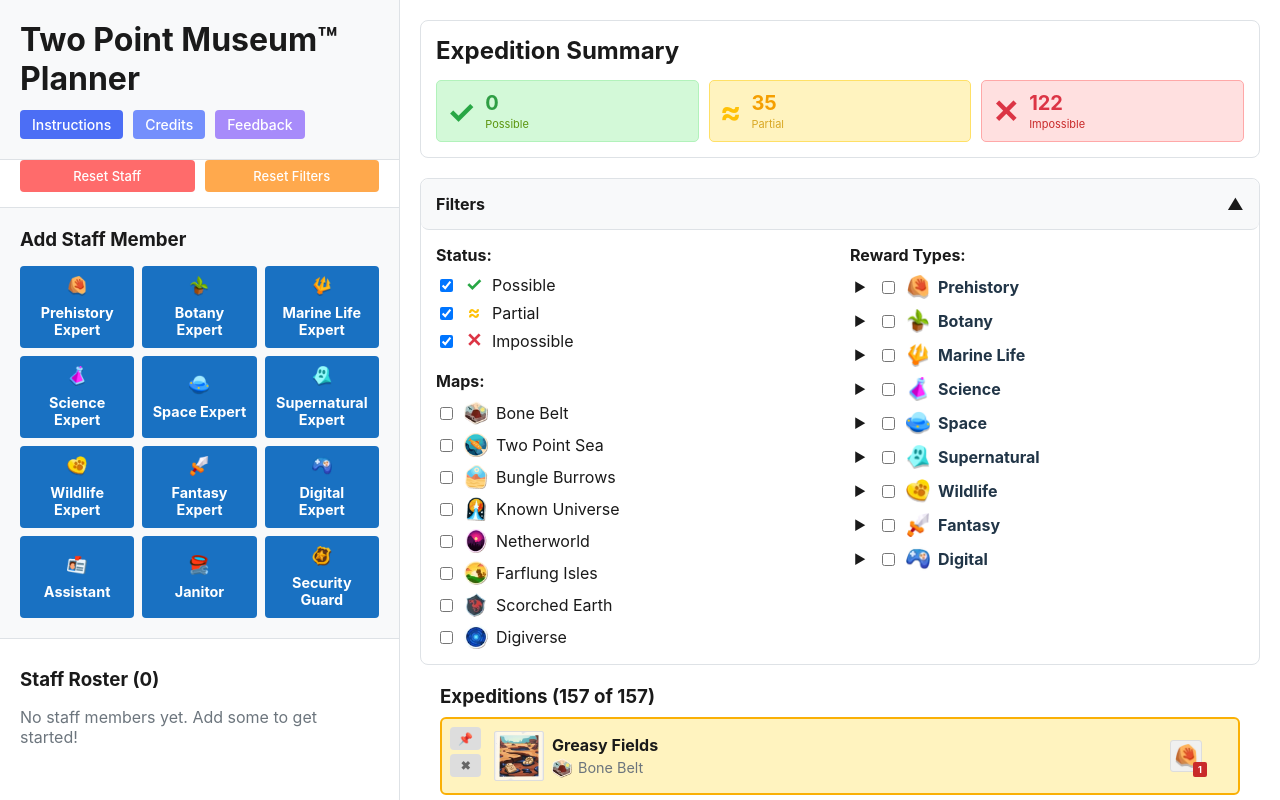
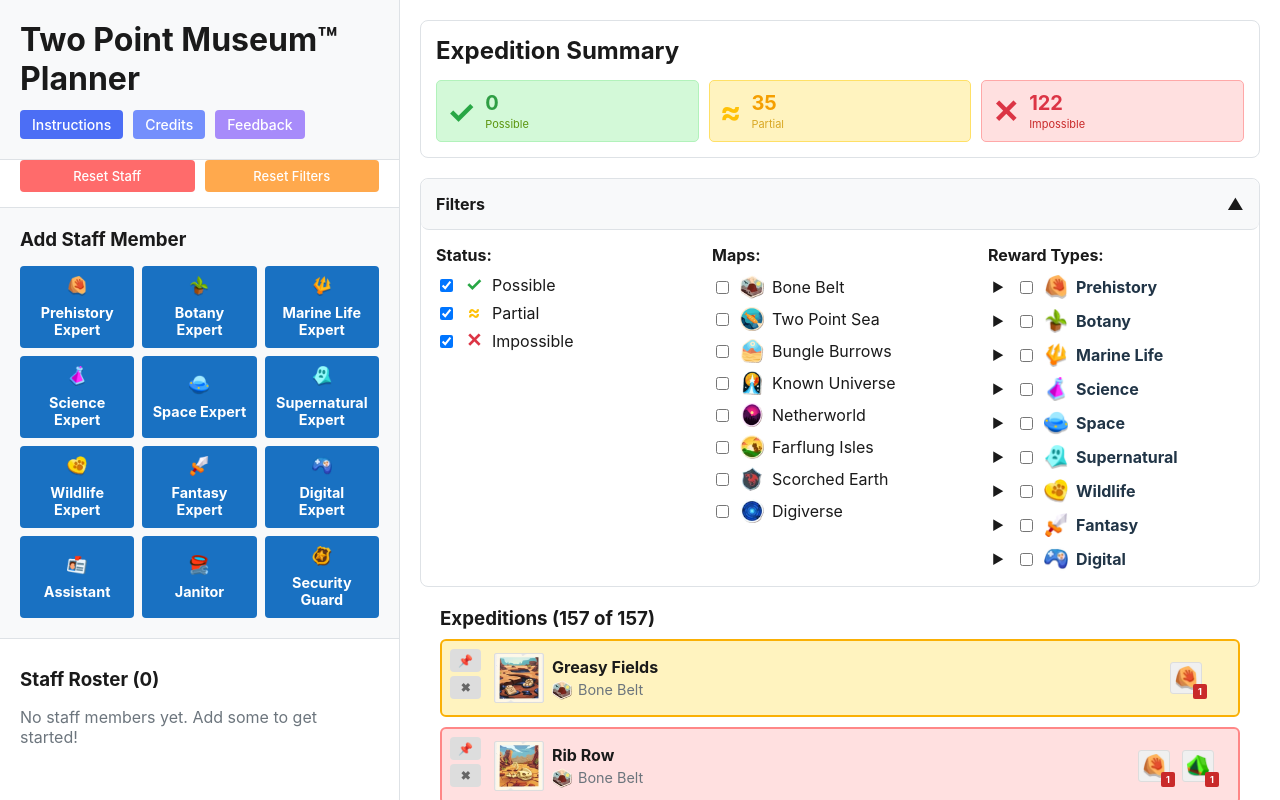
Before and after one commit to joeristoef/two-point-planner, a React (Vite) app: page / in a window 1280 px wide. Built offline with nearby package versions, Linux system fonts and the light colour scheme.

Commit message:
Fixed filter width on mobile

```diff
--- a/src/App.css
+++ b/src/App.css
@@ -21,6 +21,20 @@
   color: #1a1a1a;
 }
 /* Mobile Responsive */
+@media (max-width: 1200px) {
+  /* Tablet: 2 columns with Status/Maps on left, Reward Types on right */
+  .filters-grid {
+    grid-template-columns: 1fr 1fr !important;
+  }
+  .filters-grid > div:nth-child(2) {
+    grid-column: 1;
+  }
+  .filters-grid > div:nth-child(3) {
+    grid-column: 2;
+    grid-row: 1 / 3;
+  }
+}
+
 @media (max-width: 768px) {
   #root {
     height: 100dvh; /* Use dynamic viewport height for mobile */
@@ -47,8 +61,15 @@
     display: flex !important;
   }
 
-  /* Filters grid should be single column on mobile */
+  /* Mobile: 1 column */
   .filters-grid {
     grid-template-columns: 1fr !important;
   }
+  .filters-grid > div:nth-child(2) {
+    grid-column: auto;
+  }
+  .filters-grid > div:nth-child(3) {
+    grid-column: auto;
+    grid-row: auto;
+  }
 }
--- a/src/App.tsx
+++ b/src/App.tsx
@@ -634,11 +634,11 @@
             </button>
 
             {filtersExpanded && (
-              <div className="filters-grid" style={{ padding: '15px', display: 'grid', gridTemplateColumns: '1fr 1fr', gap: '20px' }}>
-                {/* Left Column: Status and Maps */}
+              <div className="filters-grid" style={{ padding: '15px', display: 'grid', gridTemplateColumns: '1fr 1fr 1fr', gap: '20px' }}>
+                {/* Left Column: Status */}
                 <div>
                   {/* Status Section */}
-                  <div style={{ marginBottom: '20px' }}>
+                  <div>
                     <p style={{ margin: '0 0 10px 0', color: '#1a1a1a', fontWeight: 'bold' }}>Status:</p>
                     <div style={{ display: 'flex', flexDirection: 'column', gap: '8px' }}>
                       {(['possible', 'partial', 'impossible'] as const).map((status) => {
@@ -672,7 +672,10 @@
                       })}
                     </div>
                   </div>
+                </div>
 
+                {/* Middle Column: Maps */}
+                <div>
                   {/* Maps Section */}
                   <div>
                     <p style={{ margin: '0 0 10px 0', color: '#1a1a1a', fontWeight: 'bold' }}>Maps:</p>
```
